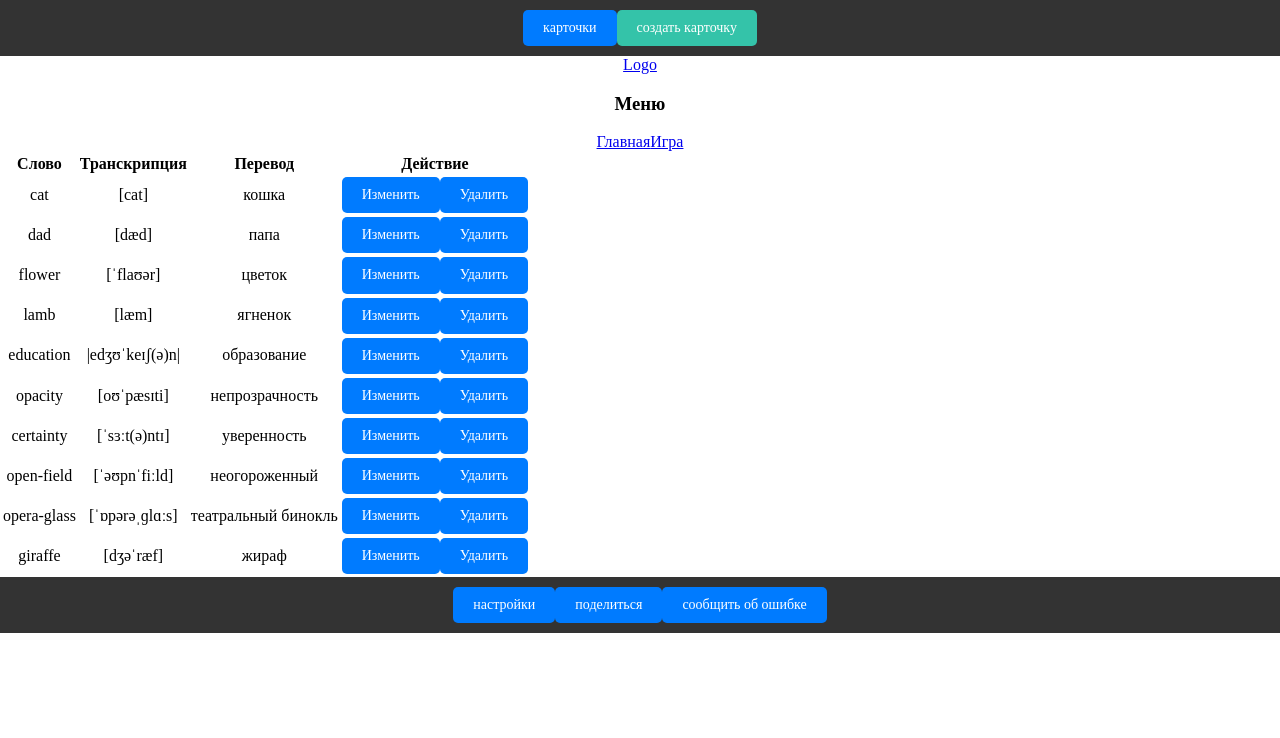
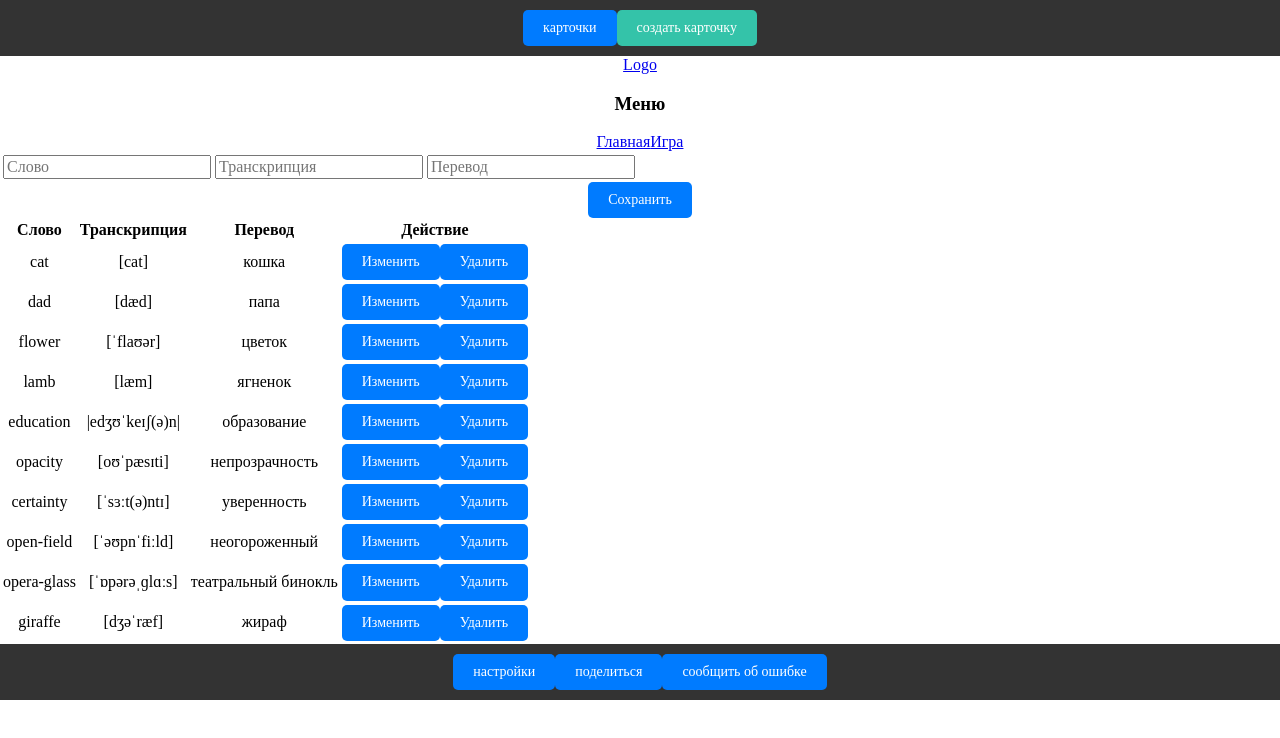
Before and after one commit to SKR-Anna/dictionary.react, a React (Vite) app in the folder dictionary/: page / in a window 1280 px wide. Shown: the top 738 px of the page. Built offline with nearby package versions, Linux system fonts and the light colour scheme.

Commit message:
вынесла кнопку сохранить в отдельный компонент, создала компонент для ввода слов

```diff
--- /dev/null
+++ b/dictionary/src/components/addWord/AddWord.jsx
@@ -0,0 +1,31 @@
+
+const AddWord = () => {
+    return (
+        <table>
+            <thead>
+                <tr>
+                    <th>
+                        <input
+                            type="text"
+                            placeholder="Слово"
+                        />
+                    </th>
+                    <th>
+                        <input
+                            type="text"
+                            placeholder="Транскрипция"
+                        />
+                    </th>
+                    <th>
+                        <input
+                            type="text"
+                            placeholder="Перевод"
+                        />
+                    </th>
+                </tr>
+            </thead>
+        </table>
+    )
+}
+
+export default AddWord
--- a/dictionary/src/components/button/SaveButton.jsx
+++ b/dictionary/src/components/button/SaveButton.jsx
@@ -9,7 +9,6 @@ const SaveButton = forwardRef(function Button(props, ref) {
             className={styles.button}
             onClick={props.onClick}>
             {props.name}
-            disabled={ }
         </ button >
     );
 });
--- a/dictionary/src/components/table/Table.jsx
+++ b/dictionary/src/components/table/Table.jsx
@@ -4,6 +4,7 @@ import Button from "../button/Button" // импортируем кнопку
 import data from "../../data" //импортируем массив слов
 import "./Table.css"
 import SaveButton from "../button/SaveButton";
+import AddWord from "../addWord/AddWord";
 
 
 export default function DictionaryTable() {
@@ -60,6 +61,11 @@ export default function DictionaryTable() {
     };
 
     return (
+        <>
+            <>
+                <AddWord />
+                <SaveButton name="Сохранить" onClick={() => handleSave()} disabled={isFormValid ? false : true} />
+            </>
             <table>
                 <thead>
                     <tr>
@@ -115,6 +121,7 @@ export default function DictionaryTable() {
                     ))}
                 </tbody>
             </table>
+        </>
     );
 };
 
```
Lines whose indentation alone changed are shown as unchanged.
